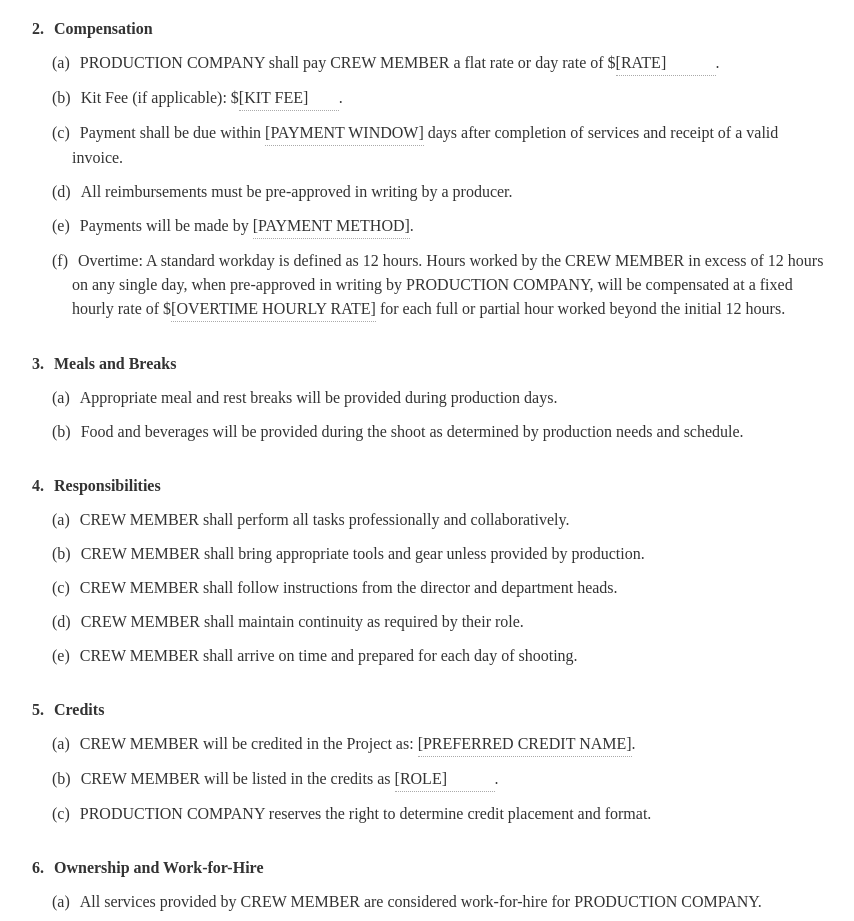
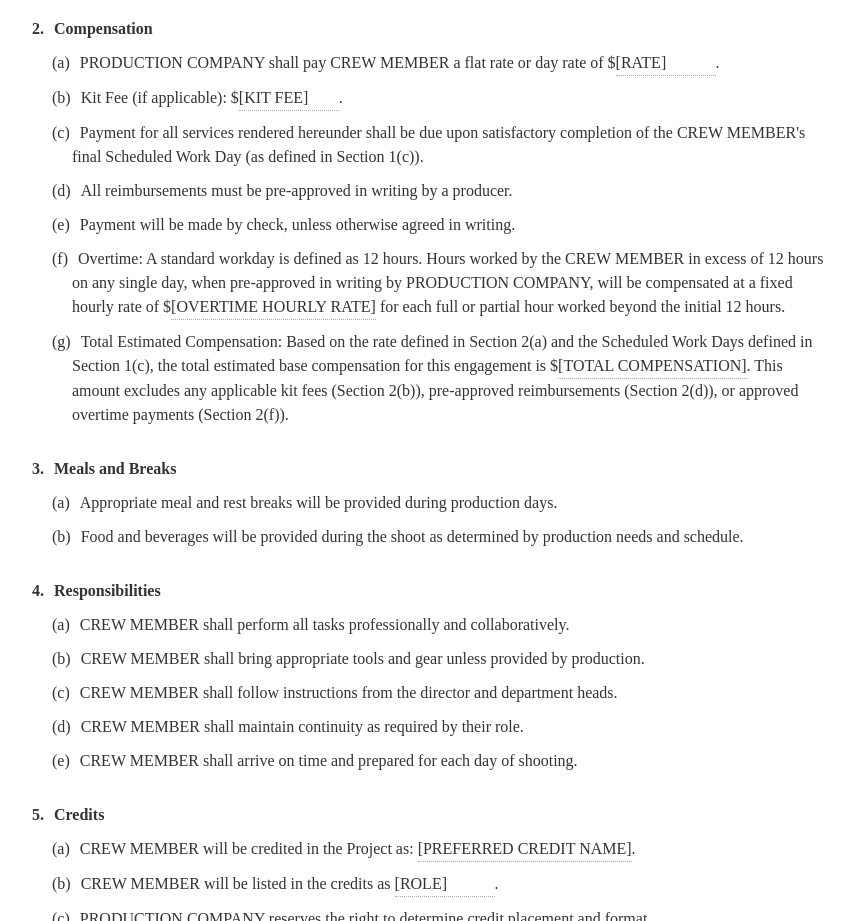
Before and after one commit to mikecerisano/workofferpage, a plain HTML site: page index.html in a window 1280 px wide. Shown: the part 1027-1948 px from the top of the page, without its empty margins (208-1062 px from the left). Drawn offline with Linux system fonts and the light colour scheme.

Commit message:
Update index.html

```diff
--- a/index.html
+++ b/index.html
@@ -360,8 +360,10 @@
             The specific dates of service ("Scheduled Work Days") covered by this agreement are: <span class="editable" contenteditable="true">[SPECIFIC DATES OF WORK, e.g., May 10-11, 2025]</span>.
           </div>
         </div>
-        </div>
+
+      </div>
     </div>
+
     <div class="section clearfix">
       <div class="section-number">2.</div>
       <div class="section-title">Compensation</div>
@@ -379,7 +381,9 @@
 
         <div class="subsection clearfix">
           <div class="subsection-letter">(c)</div>
-          <div class="subsection-content">Payment shall be due within <span class="editable" contenteditable="true">[PAYMENT WINDOW]</span> days after completion of services and receipt of a valid invoice.</div>
+          <div class="subsection-content">
+            Payment for all services rendered hereunder shall be due upon satisfactory completion of the CREW MEMBER's final Scheduled Work Day (as defined in Section 1(c)).
+          </div>
         </div>
 
         <div class="subsection clearfix">
@@ -389,7 +393,9 @@
 
         <div class="subsection clearfix">
           <div class="subsection-letter">(e)</div>
-          <div class="subsection-content">Payments will be made by <span class="editable" contenteditable="true">[PAYMENT METHOD]</span>.</div>
+          <div class="subsection-content">
+            Payment will be made by check, unless otherwise agreed in writing.
+          </div>
         </div>
 
         <div class="subsection clearfix">
@@ -399,7 +405,13 @@
           </div>
         </div>
 
-      </div> </div> <div class="section clearfix">
+        <div class="subsection clearfix">
+          <div class="subsection-letter">(g)</div>
+          <div class="subsection-content">
+            Total Estimated Compensation: Based on the rate defined in Section 2(a) and the Scheduled Work Days defined in Section 1(c), the total estimated base compensation for this engagement is $<span class="editable" contenteditable="true">[TOTAL COMPENSATION]</span>. This amount excludes any applicable kit fees (Section 2(b)), pre-approved reimbursements (Section 2(d)), or approved overtime payments (Section 2(f)).
+          </div>
+        </div>
+        </div> </div> <div class="section clearfix">
       <div class="section-number">3.</div>
       <div class="section-title">Meals and Breaks</div>
 
@@ -557,6 +569,7 @@
             Should CREW MEMBER become unable to fulfill their duties under this agreement after acceptance, they must notify PRODUCTION COMPANY immediately in writing. Compensation, if any, shall be limited solely to payment for services satisfactorily rendered prior to the time of such notification. PRODUCTION COMPANY is not liable for any other compensation or damages due to CREW MEMBER's withdrawal.
           </div>
         </div>
+
         <div class="subsection clearfix">
           <div class="subsection-letter">(b)</div>
           <div class="subsection-content">Production cancellation will result in prorated payment for work completed.</div>
@@ -568,6 +581,7 @@
         </div>
       </div>
     </div>
+
     <div class="section clearfix">
       <div class="section-number">10.</div>
       <div class="section-title">Insurance and Liability</div>
```
